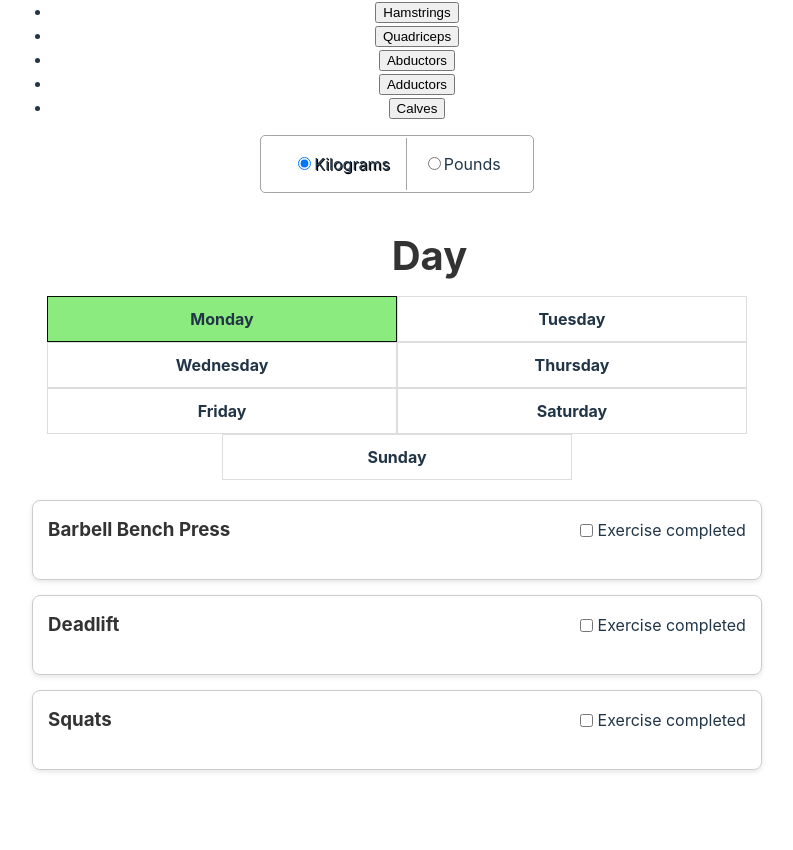
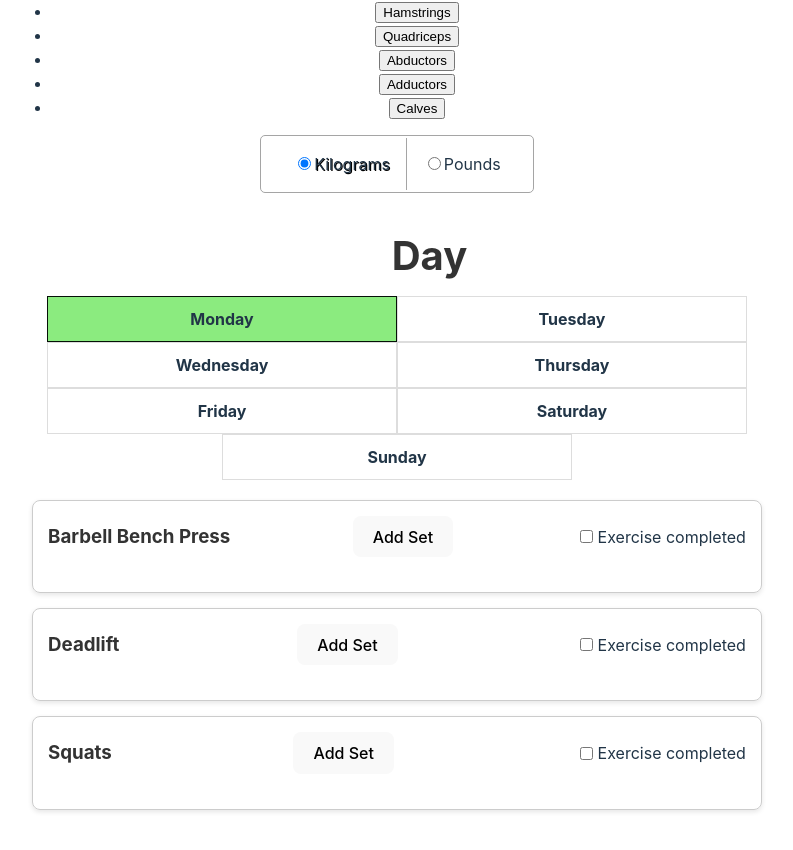
Before and after one commit to simon-s-99/workout-planner, a React (Vite) app: page / in a window 1280 px wide. Shown: the part 398-1248 px from the top of the page, without its empty margins (243-1036 px from the left). Before the commit the page ends 1220 px from the top, so only its background shows below. Built offline with nearby package versions, Linux system fonts and the light colour scheme.

Commit message:
Added all "types" to types.ts

```diff
--- a/src/components/SetRepsWeight.tsx
+++ b/src/components/SetRepsWeight.tsx
@@ -1,34 +1,35 @@
 import React, { useState } from "react";
 import initialExerciseData from "../components/exerciseData.json";
+import { ExerciseSet, Exercise, ExerciseDetailProps } from "../types";
 
-interface ExerciseSet {
-  id: string;
-  setNumber: number;
-  reps: number;
-  weight: number;
-  completed: boolean;
-}
+// interface ExerciseSet {
+//   id: string;
+//   setNumber: number;
+//   reps: number;
+//   weight: number;
+//   completed: boolean;
+// }
 
-interface Exercise {
-  name: string;
-  sets: ExerciseSet[];
-  completed: boolean;
-}
+// interface Exercise {
+//   name: string;
+//   sets: ExerciseSet[];
+//   completed: boolean;
+// }
 
 // Props expected by the ExerciseDetail component, including functions for modifying exercise data.
-interface ExerciseDetailProps {
-  exercise: Exercise;
-  onAddSet: (exerciseName: string) => void;
-  onRemoveSet: (exerciseName: string, setId: string) => void;
-  onUpdateSet: (
-    exerciseName: string,
-    setId: string,
-    reps: number,
-    weight: number
-  ) => void;
-  toggleSetCompleted: (exerciseName: string, setId: string) => void;
-  toggleAllSetsCompleted: (exerciseName: string) => void;
-}
+// interface ExerciseDetailProps {
+//   exercise: Exercise;
+//   onAddSet: (exerciseName: string) => void;
+//   onRemoveSet: (exerciseName: string, setId: string) => void;
+//   onUpdateSet: (
+//     exerciseName: string,
+//     setId: string,
+//     reps: number,
+//     weight: number
+//   ) => void;
+//   toggleSetCompleted: (exerciseName: string, setId: string) => void;
+//   toggleAllSetsCompleted: (exerciseName: string) => void;
+// }
 
 // Gives each set a unique id
 function generateSetId(exerciseName: string, setNumber: number, index = 0) {
@@ -133,8 +134,8 @@ const SetRepsWeight: React.FC = () => {
           const newSet = {
             id: generateSetId(exerciseName, newSetNumber),
             setNumber: newSetNumber,
-            reps: 8, //current default value
-            weight: 20, // current default value
+            reps: 8, //current default values
+            weight: 20,
             completed: false,
           };
           return { ...exercise, sets: [...exercise.sets, newSet] };
@@ -245,7 +246,7 @@ const SetRepsWeight: React.FC = () => {
     );
   };
 
-  // The component renders a list of exercises, each with a detail view that can be toggled.
+  // Rendering of each exerciseDetail
   return (
     <div className="exercises-container">
       {exercises.map((exercise) => (
@@ -258,6 +259,13 @@ const SetRepsWeight: React.FC = () => {
             <h3 className="exercise-title" style={{ cursor: "pointer" }}>
               {exercise.name}
             </h3>
+            <button
+              onClick={() => onAddSet(exercise.name)}
+              className="add-set-button"
+            >
+              Add Set
+            </button>
+
             <div className="exercise-completion">
               <label className="exercise-completion-label">
                 <input
@@ -267,7 +275,7 @@ const SetRepsWeight: React.FC = () => {
                     const isChecked = event.target.checked;
                     event.stopPropagation();
                     toggleExerciseCompleted(exercise.name);
-                    //// Close the exercise detail view if the checkbox is being checked
+                    // Close the exercise detail view if the checkbox is being checked
                     if (isChecked && selectedExercise === exercise.name) {
                       setSelectedExercise(null);
                     }
```
Also changed, not shown: src/types.ts (+28 -0 lines).
